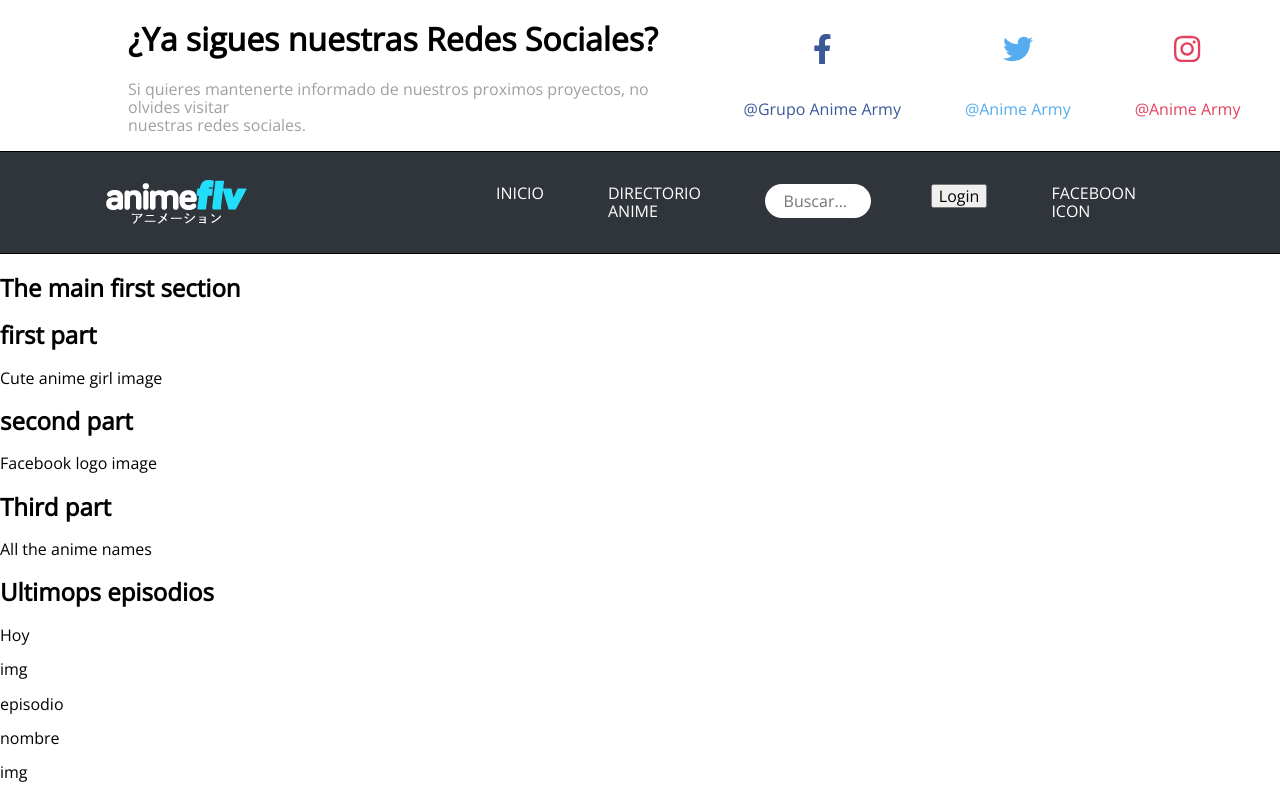
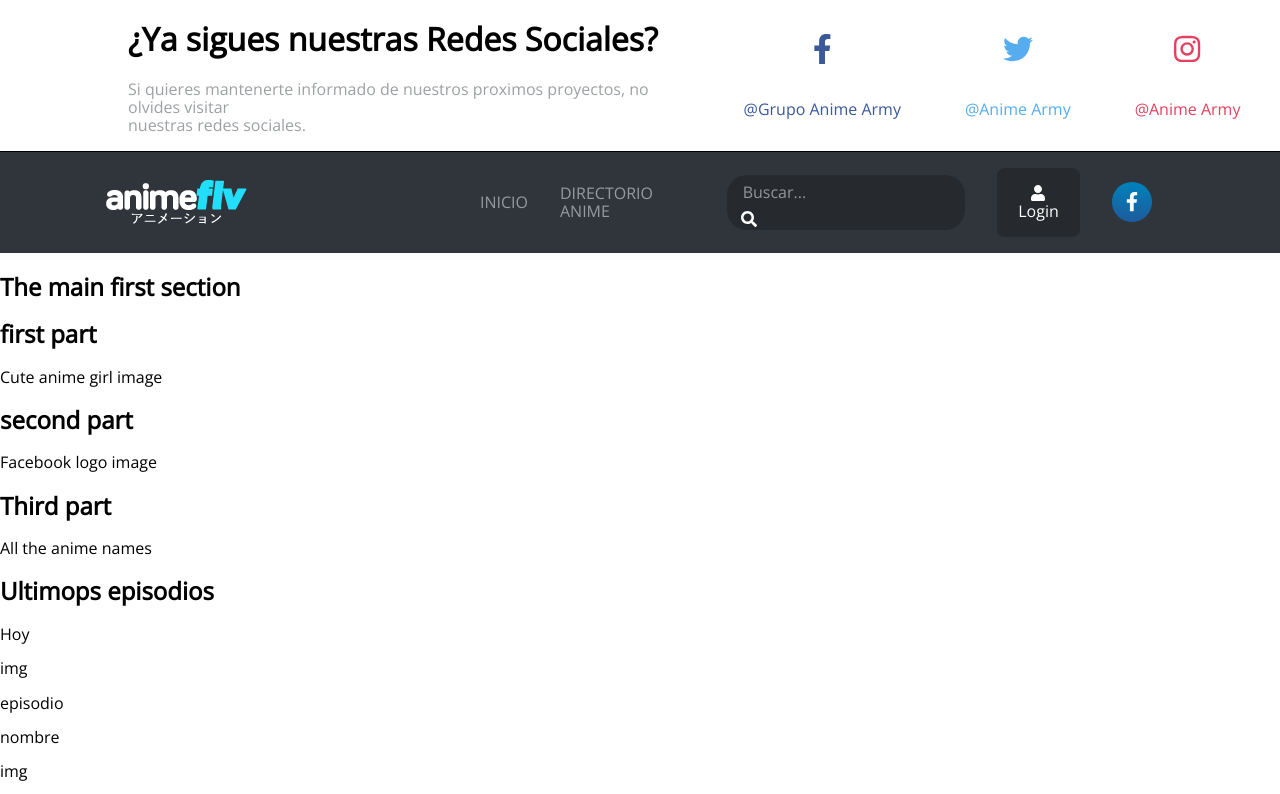
Before and after one commit to Anthony-2003/anime-flv, a plain HTML site: page index.html in a window 1280 px wide. Shown: the top 794 px of the page. Drawn offline with nearby package versions, Linux system fonts and the light colour scheme.

Commit message:
finish style the head section

```diff
--- a/assets/css/style.css
+++ b/assets/css/style.css
@@ -15,7 +15,7 @@
     width: 45%;
 }
 
-.ad-paragraph{
+.ad-paragraph {
     color: #9da1a4;
 }
 
@@ -59,7 +59,6 @@
     background-color: #2F353A;
     display: flex;
     justify-content: space-around;
-    border-bottom: 1px solid black;
 }
 
 .head-logo {
@@ -77,26 +76,96 @@
 }
 
 .head-item {
+    display: flex;
     justify-content: center;
-    align-items: baseline;
+    align-items: center;
     padding: 1rem;
-    margin: 1rem;
+
+}
+
+.menu-link {
+    text-decoration: none;
+    opacity: 0.5;
+}
+
+.head-item>.menu-link:hover {
+    opacity: 1;
+    transition: 0.5s all ease;
+    -webkit-transition: 0.5s all ease;
+    -moz-transition: 0.5s all ease;
+    -ms-transition: 0.5s all ease;
+    -o-transition: 0.5s all ease;
 }
 
 .menu-item {
-    text-decoration: none;
-    color: black;
     list-style: none;
     color: #fff;
 }
 
-.menu-item-input {
-    border: 0;
+.form-search {
+    background: #262A2E;
     border-radius: 20px;
     -webkit-border-radius: 20px;
     -moz-border-radius: 20px;
     -ms-border-radius: 20px;
     -o-border-radius: 20px;
-    height: 2rem;
-    width: 100%;
+    padding-left: 0.5rem;
 }
+
+
+.menu-item-input {
+    background-color: transparent;
+    padding: 0.5rem;
+    border: 0;
+    caret-color: #fff;
+}
+
+.menu-item-input:focus {
+    outline: none;
+}
+
+.menu-item-input::placeholder {
+    color: #fff;
+    opacity: 0.5;
+}
+
+.form-btn {
+    background-color: transparent;
+    border: transparent;
+    height: 100%;
+    padding-right: 0.5rem;
+    cursor: pointer;
+    color: #fff;
+}
+
+.user-btn {
+    padding: 1rem;
+    background-color: #262A2E;
+    border: 0;
+    color: #fff;
+    border-radius: 10%;
+    -webkit-border-radius: 10%;
+    -moz-border-radius: 10%;
+    -ms-border-radius: 10%;
+    -o-border-radius: 10%;
+    cursor: pointer;
+}
+
+.user-btn::after {
+    content: "Login";
+}
+
+.item-fb {
+    width: 40px;
+    height: 40px;
+    display: flex;
+    justify-content: center;
+    align-items: center;
+    border-radius: 20px;
+    -webkit-border-radius: 20px;
+    -moz-border-radius: 20px;
+    -ms-border-radius: 20px;
+    -o-border-radius: 20px;
+    font-size: 1.2rem;
+    background: linear-gradient(to bottom,rgba(0,130,188,1) 0%,rgba(30,91,156,1) 100%);
+}
--- a/index.html
+++ b/index.html
@@ -43,25 +43,43 @@
         </div>
         <div class="head-menu">
             <div class="head-item">
-                <li class="menu-item"> Inicio</li>
+                <a href="#" class="menu-link">
+                    <li class="menu-item"> Inicio</li>
+                </a>
             </div>
             <div class="head-item">
-                <li class="menu-item"> Directorio anime </li>
+                <a href="#" class="menu-link">
+                    <li class="menu-item"> Directorio anime </li>
+                </a>
             </div>
             <div class="head-item">
-                <li class="menu-item"><input type="text" placeholder="    Buscar..." class="menu-item-input"> </li>
+                <li class="menu-item">
+                    <div class="form-search">
+                        <input type="text" placeholder="Buscar..." class="menu-item-input">
+                        <button class="form-btn">
+                           <i class="fas fa-search"></i>
+                        </button>
+                    </div>
+                </li>
             </div>
             <div class="head-item">
-                <li class="menu-item"><button>Login</button> </li>
+                <li class="menu-item">
+                    <button class="user-btn">
+                        <i class="fas fa-user"></i>
+                    </button>
+                </li>
             </div>
             <div class="head-item">
-                <li class="menu-item"> Faceboon icon</li>
+                <li class="menu-item menu-item-fb">
+                    <div class="item-fb">
+                        <i class="fab fa-facebook-f"></i>
+                    </div>
+                </li>
             </div>
         </div>
     </header>
 
     <main>
-
         <section>
             <h2>The main first section </h2>
 
```
